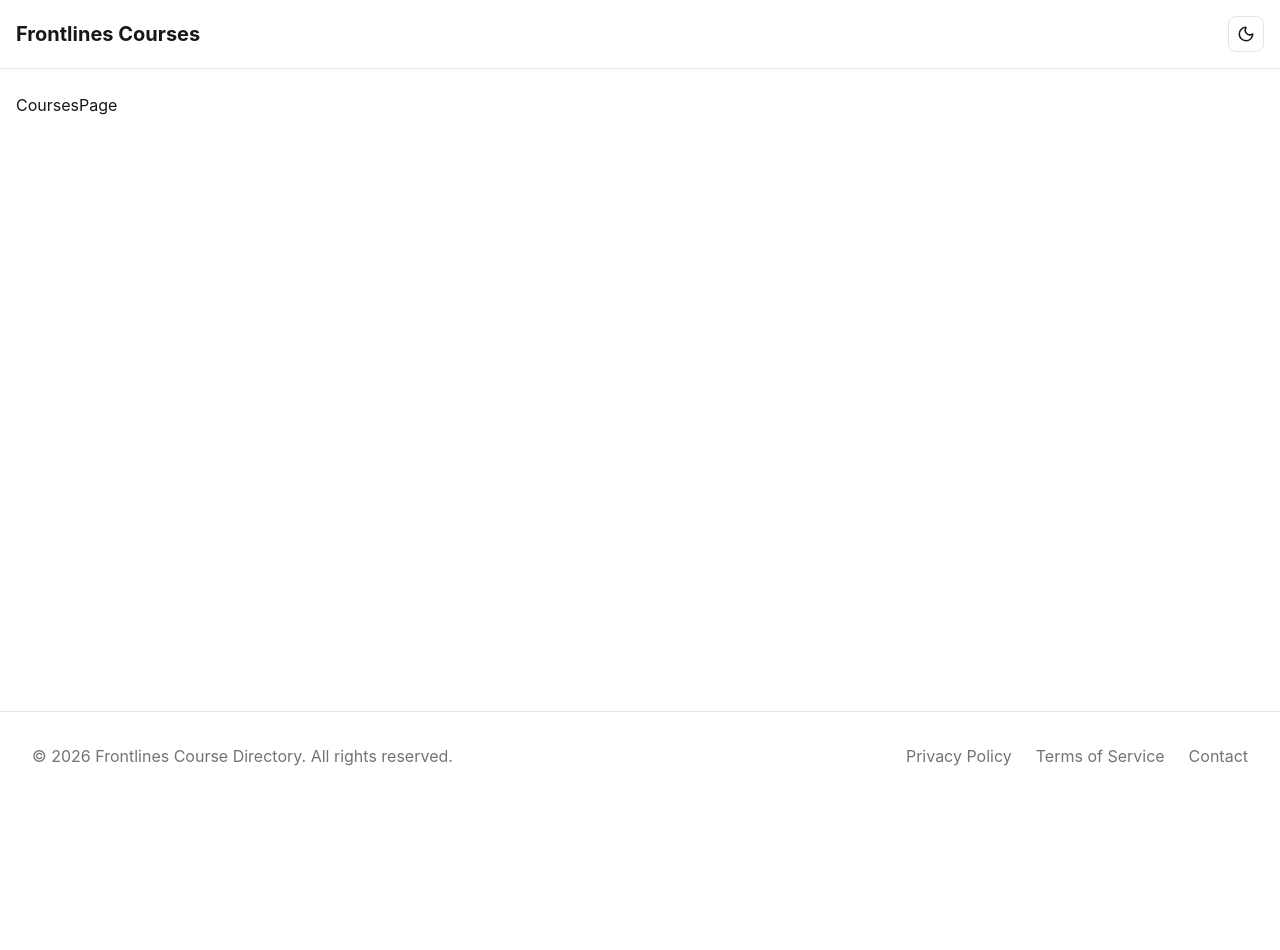
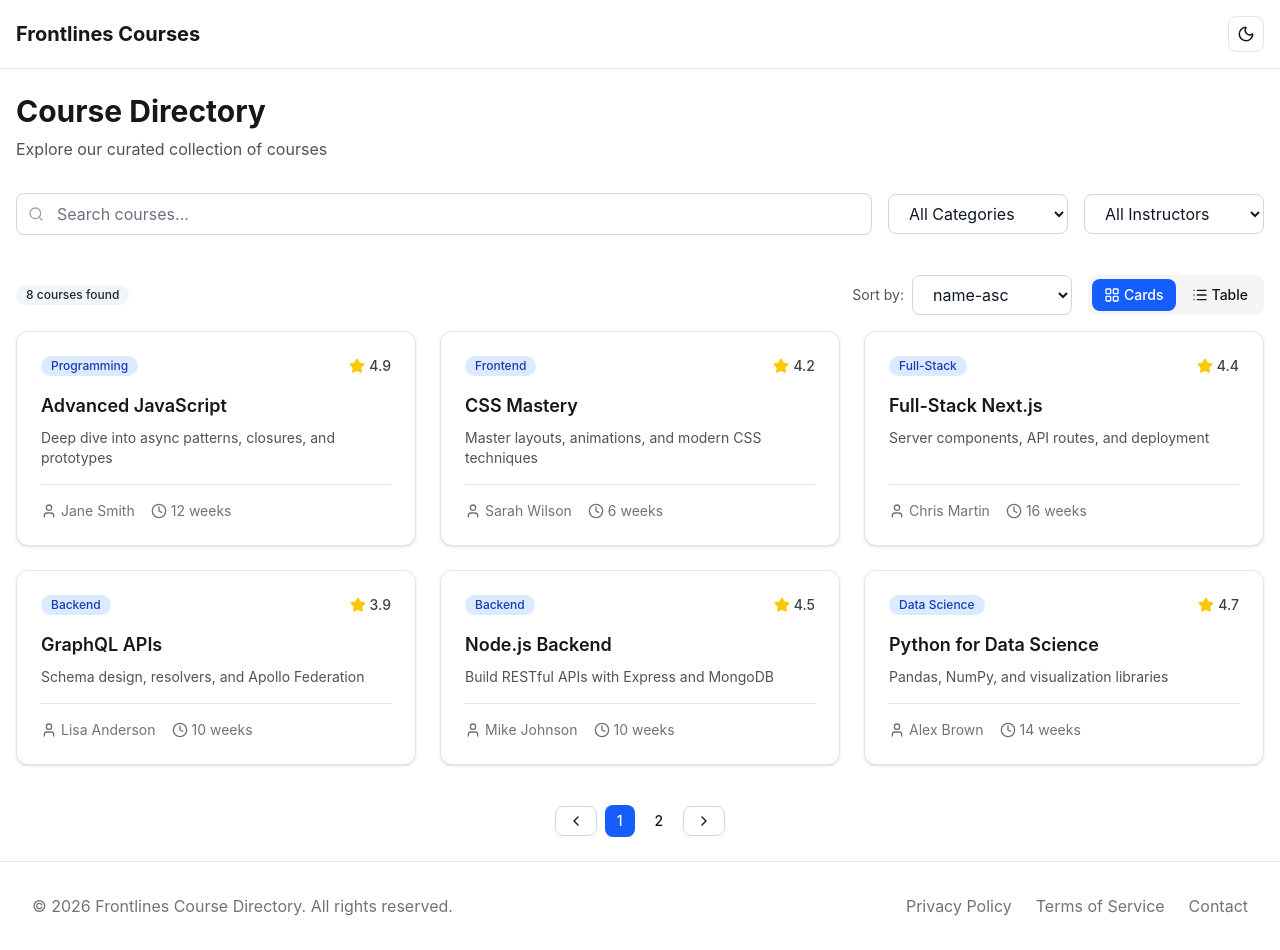
Before and after one commit to RikSin7/frontlines-assessment, a React (Vite) app: page / in a window 1280 px wide. Before the commit the page ends 800 px from the top, so only its background shows below. Built offline with nearby package versions, Linux system fonts and the light colour scheme.

Commit message:
feat: implement CoursesPage layout with integrated pagination component and other related components

```diff
--- a/src/features/courses/CoursesPage.jsx
+++ b/src/features/courses/CoursesPage.jsx
@@ -1,17 +1,121 @@
-
-import { useEffect } from "react";
-import { useDispatch } from "react-redux";
-import { fetchCourses } from "./store/coursesSlice";
+import { useCourses } from './hooks/useCourses';
+import { CourseFilters } from './components/CourseFilters';
+import { FiltersBar } from './components/FiltersBar';
+import { CourseCard } from './components/CourseCard';
+import { CourseTable } from './components/CourseTable';
+import { CourseSkeletonGrid } from './components/CourseSkeleton';
+import { CoursesError } from './components/CoursesError';
+import { CoursesEmpty } from './components/CoursesEmpty';
+import { useMediaQuery } from '../../shared/hooks/useMediaQuery';
+import { useEffect } from 'react';
+import { CoursePagination } from './components/CoursePagination';
 
 export default function CoursesPage() {
+  const {
+    courses,
+    totalPages,
+    totalItems,
+    categories,
+    instructors,
+    status,
+    error,
+    filters,
+    sortBy,
+    currentPage,
+    viewMode,
+    setSearch,
+    setCategory,
+    setInstructor,
+    clearAllFilters,
+    setSort,
+    setPage,
+    setView,
+    refetch,
+  } = useCourses();
 
-    const dispatch = useDispatch();
+  const isMobile = useMediaQuery('(max-width: 768px)');
 
-    useEffect(() => {
-        dispatch(fetchCourses());
-    }, [dispatch]);
+  // Auto switch to card view on mobile
+  useEffect(() => {
+    if (isMobile && viewMode === 'table') {
+      setView('card');
+    }
+  }, [isMobile, viewMode, setView]);
 
-    return <div>
-        CoursesPage
+  // Loading State
+  if (status === 'loading') {
+    return (
+      <div>
+        <h1 className="text-3xl font-bold mb-2 text-neutral-900 dark:text-neutral-100">
+          Course Directory
+        </h1>
+        <p className="text-neutral-600 dark:text-neutral-400 mb-8">
+          Explore our curated collection of courses
+        </p>
+        <CourseSkeletonGrid count={6} />
+      </div>
+    );
+  }
+
+  // Error State
+  if (status === 'failed') return <CoursesError message={error} onRetry={refetch} />;
+
+  return (
+    <div>
+      <h1 className="text-3xl font-bold mb-2 text-neutral-900 dark:text-neutral-100">
+        Course Directory
+      </h1>
+      <p className="text-neutral-600 dark:text-neutral-400 mb-8">
+        Explore our curated collection of courses
+      </p>
+
+      {/* Filters Section */}
+      <div className="mb-6">
+        <CourseFilters
+          filters={filters}
+          categories={categories}
+          instructors={instructors}
+          onSearchChange={setSearch}
+          onCategoryChange={setCategory}
+          onInstructorChange={setInstructor}
+          onClearFilters={clearAllFilters}
+        />
+      </div>
+
+      {/* Results Info & Sort */}
+      <FiltersBar
+        totalItems={totalItems}
+        sortBy={sortBy}
+        viewMode={viewMode}
+        filters={filters}
+        onSortChange={setSort}
+        onViewChange={setView}
+      />
+
+      {/* Empty State */}
+      {courses.length === 0 && status === 'succeeded' ? (
+        <CoursesEmpty />
+      ) : (
+        <>
+          {/* Course Display */}
+          {viewMode === 'card' ? (
+            <div className="grid grid-cols-1 md:grid-cols-2 lg:grid-cols-3 gap-6">
+              {courses.map((course) => (
+                <CourseCard key={course.id} course={course} />
+              ))}
+            </div>
+          ) : (
+            <CourseTable courses={courses} />
+          )}
+
+          {/* Pagination */}
+          <CoursePagination
+            currentPage={currentPage}
+            totalPages={totalPages}
+            onPageChange={setPage}
+          />
+        </>
+      )}
     </div>
+  );
 }
--- a/src/features/courses/components/CoursePagination.jsx
+++ b/src/features/courses/components/CoursePagination.jsx
@@ -1 +1,53 @@
-export default function CoursePagination() { return <div>CoursePagination</div>; }
+import { ChevronLeft, ChevronRight } from "lucide-react";
+import { Button } from "../../../shared/ui/Button";
+
+export function CoursePagination({
+  currentPage,
+  totalPages,
+  onPageChange,
+}) {
+  if (totalPages <= 1) return null;
+
+  return (
+    <div className="mt-10 flex items-center justify-center gap-2">
+
+     <Button
+        variant="outline"
+        size="sm"
+        onClick={() => onPageChange(currentPage - 1)}
+        disabled={currentPage === 1}
+      >
+        <ChevronLeft className="h-4 w-4" />
+      </Button>
+
+      {Array.from(
+        { length: totalPages },
+        (_, index) => (
+          <Button
+          key={index}
+          variant={
+            currentPage === index + 1
+              ? "primary"
+              : "ghost"
+          }
+          size="sm"
+          onClick={() =>
+            onPageChange(index + 1)
+          }
+          >
+            {index + 1}
+          </Button>
+        )
+      )}
+
+    <Button
+        variant="outline"
+        size="sm"
+        onClick={() => onPageChange(currentPage + 1)}
+        disabled={currentPage === totalPages}
+      >
+        <ChevronRight className="h-4 w-4" />
+      </Button>
+    </div>
+  );
+}
```
